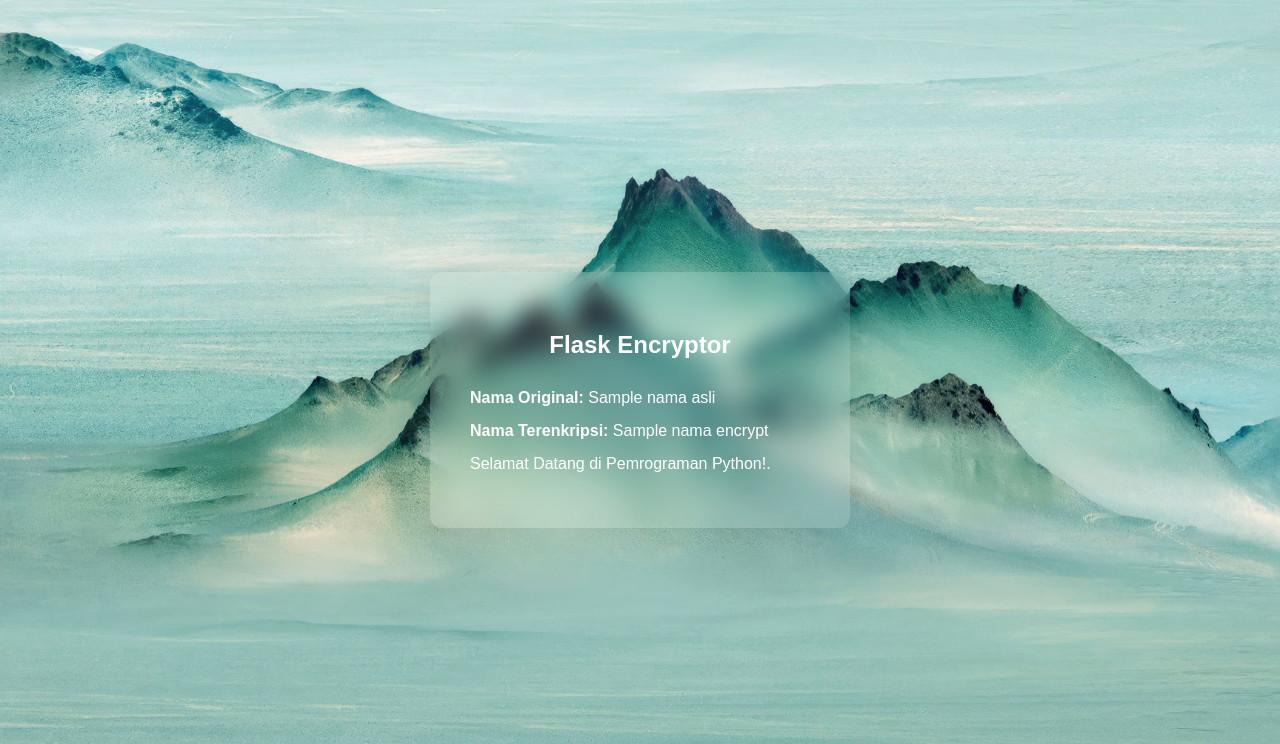
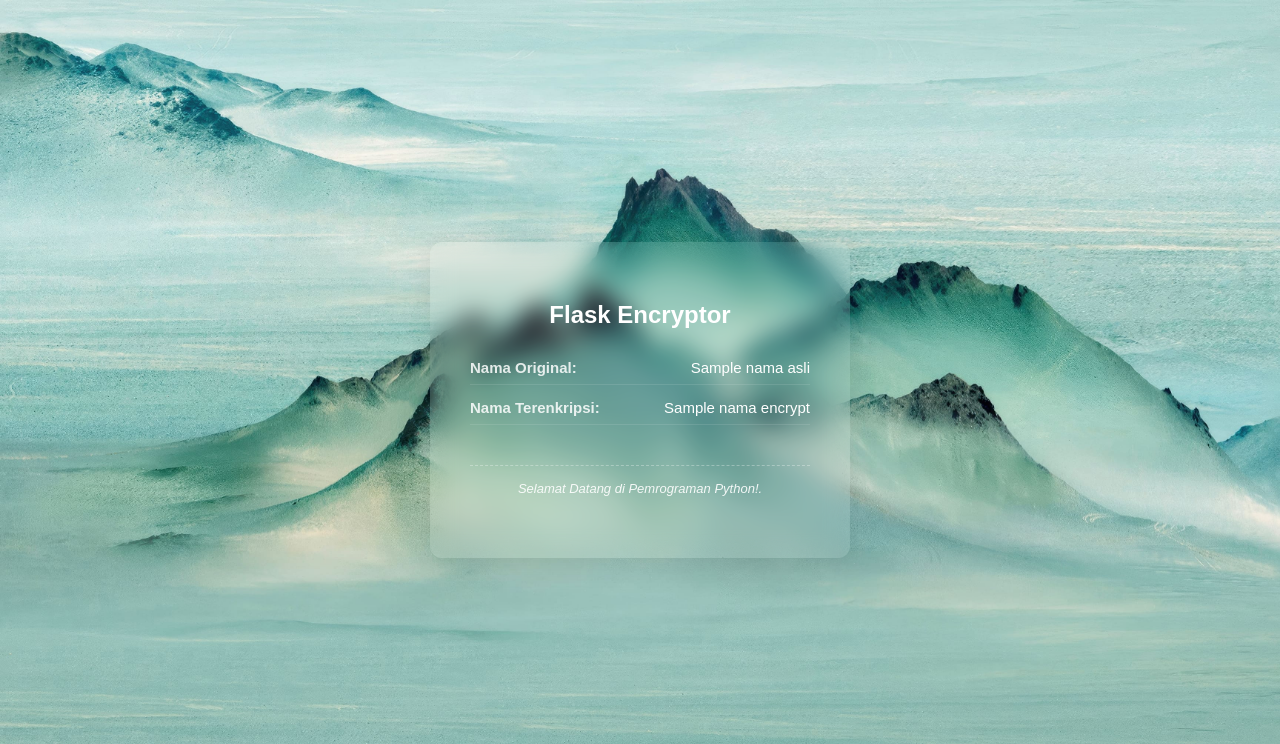
Before and after one commit to Fartih-math/Flask, a Flask app: template templates/response.html in a window 1280 px wide. Shown: the top 744 px of the page. Run offline with Flask 3, Linux system fonts and the light colour scheme; the template is opened without the code that fills it: most values are stand-ins (such as "Sample title", 1, 10 or a date in 2020).

Commit message:
Update style.css

```diff
--- a/static/style.css
+++ b/static/style.css
@@ -27,6 +27,42 @@ h2 {
   text-align: center;
   color: #fff;
   margin-bottom: 30px;
+}
+
+.wrapper p {
+  text-align: left;
+  color: #fff;
+  margin: 14px 0;
+  font-size: 15px;
+  display: flex;
+  justify-content: space-between;
+  align-items: center;
+  border-bottom: 1px solid rgba(255, 255, 255, 0.1);
+  padding-bottom: 8px;
+}
+
+.wrapper p strong {
+  color: rgba(255, 255, 255, 0.85);
+}
+
+.wrapper p span {
+  font-family: monospace;
+  background: rgba(0, 0, 0, 0.25);
+  padding: 2px 8px;
+  border-radius: 4px;
+  word-break: break-all;
+}
+
+.wrapper p:last-of-type {
+  text-align: center;
+  justify-content: center;
+  margin-top: 40px;
+  padding-top: 15px;
+  border-bottom: none;
+  border-top: 1px dashed rgba(255, 255, 255, 0.3);
+  font-size: 13px;
+  font-style: italic;
+  color: rgba(255, 255, 255, 0.9);
 }
 
 .input-field {
@@ -69,10 +105,3 @@ button {
 button:hover {
   background: rgba(255, 255, 255, 1);
 }
-
-p {
-  color: #fff;
-  text-align: justified;
-  margin: 15px 0;
-  font-size: 16px;
-}
```
